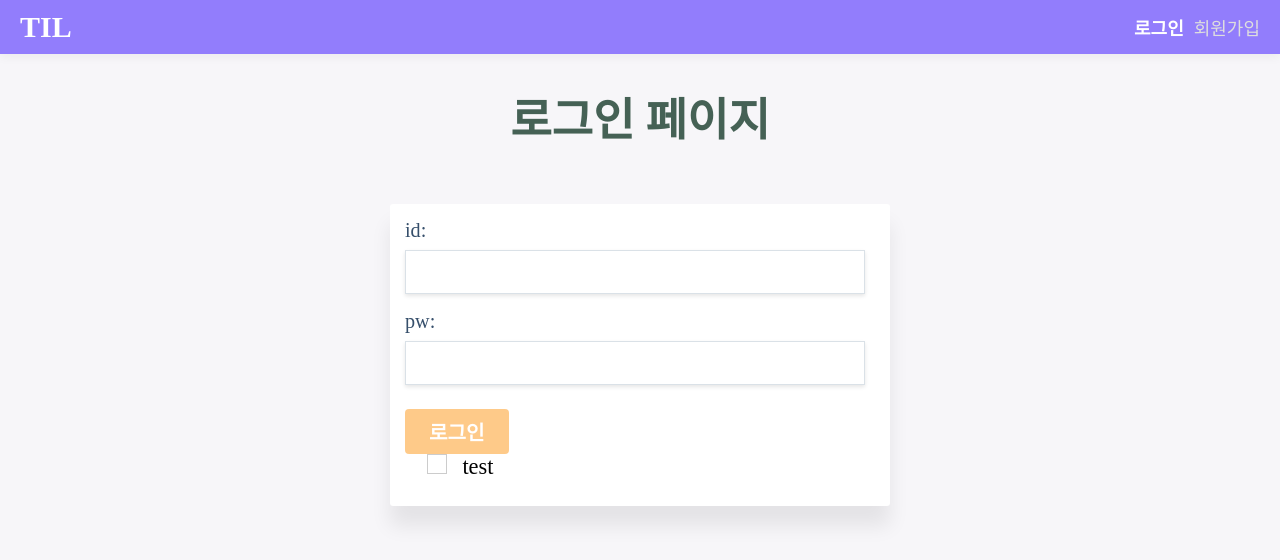
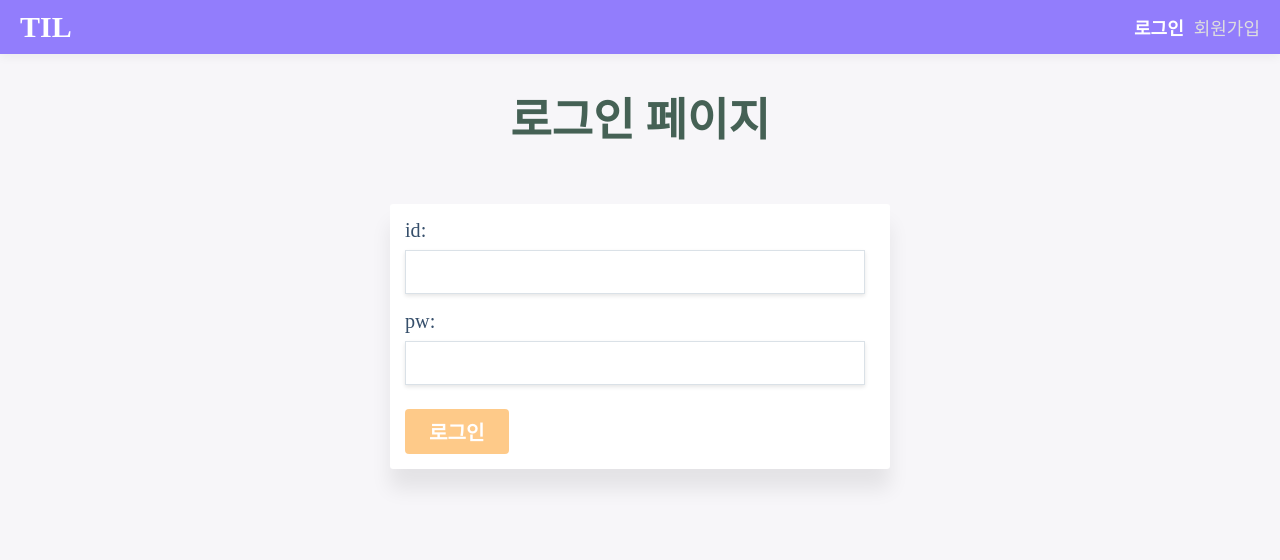
Before and after one commit to kyoungjin2310/vue-login, a Vue app in the folder vue-til/: page /login in a window 1280 px wide. Shown: the top 560 px of the page. Built offline with nearby package versions, Linux system fonts and the light colour scheme; no server answers.

Commit message:
fix: 코딩정리

```diff
--- a/vue-til/src/components/LoginForm.vue
+++ b/vue-til/src/components/LoginForm.vue
@@ -24,7 +24,6 @@
           로그인
         </button>
       </form>
-      <check-box :inputId="test" :inputHtml="txt" />
       <p class="log">{{ logMessage }}</p>
     </div>
   </div>
@@ -32,9 +31,7 @@
 
 <script>
 import { validateEmail } from '@/utils/validation';
-import CheckBox from './common/CheckBox.vue';
 export default {
-  components: { CheckBox },
   data() {
     return {
       // form values
@@ -42,8 +39,6 @@ export default {
       password: '',
       // log
       logMessage: '',
-      txt: '<p>test<p>',
-      test: 'test',
     };
   },
   computed: {
```
